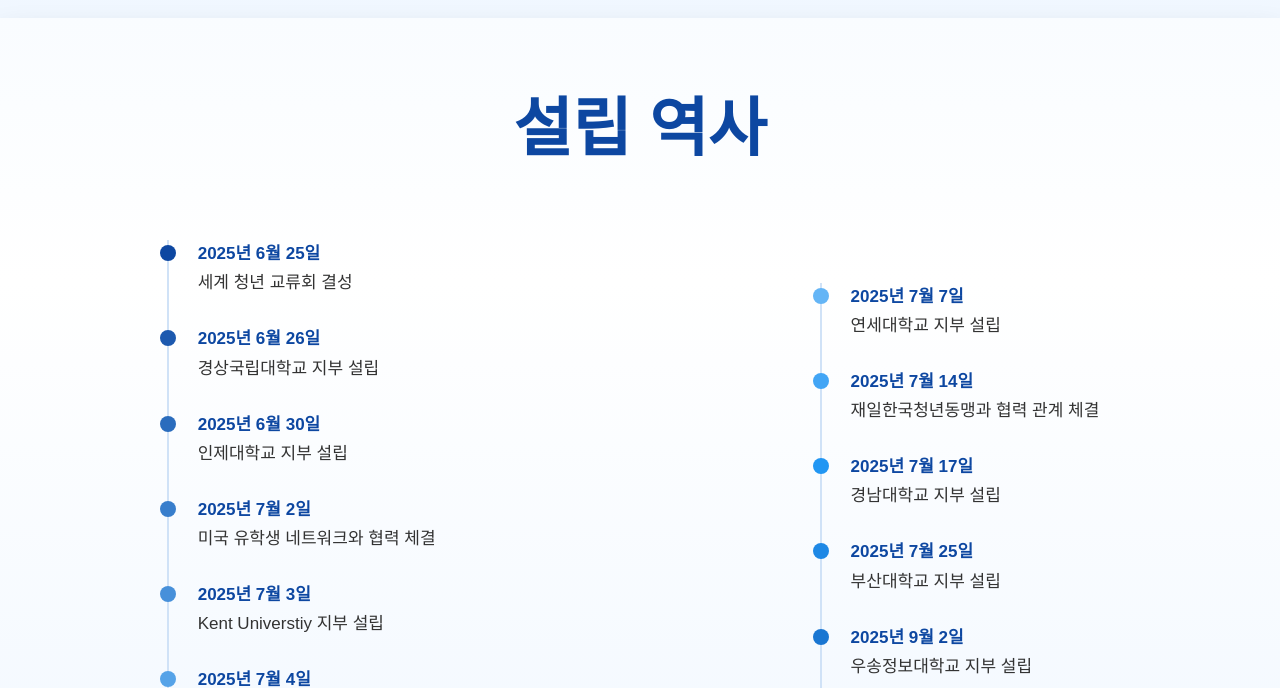
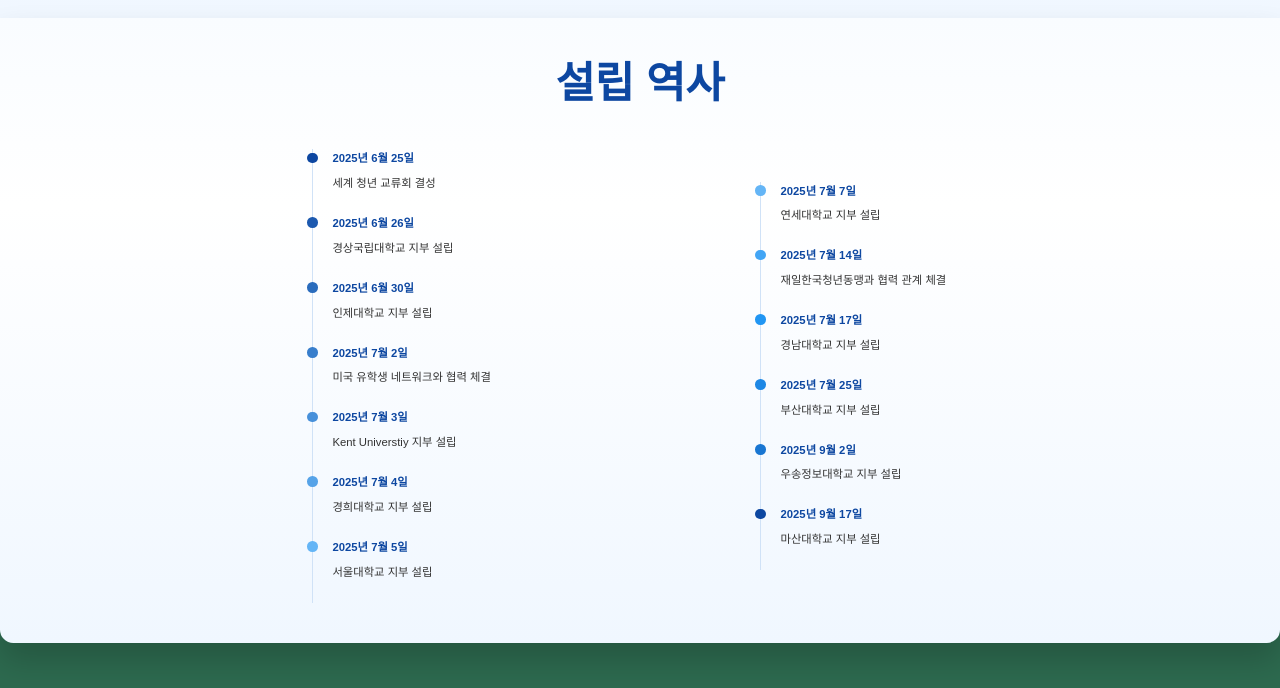
Before and after one commit to wyeaKR/WYEA-frontend, a Vue app: page / in a window 1280 px wide. Shown: the part 1572-2260 px from the top of the page. Built offline with nearby package versions, Linux system fonts and the light colour scheme; what quasar would draw is missing.

Commit message:
qhd test8

```diff
--- a/src/views/HomeView.vue
+++ b/src/views/HomeView.vue
@@ -77,15 +77,10 @@
 const decorHidden = ref(false)
 const footerVisible = ref(false)
 const decorItems = ref<DecorItem[]>(BASE_DECOR)
-const contentScale = ref(1)
 
 const year = new Date().getFullYear()
 const handleJoinClick = () => {
   window.alert('지금은 가입 시즌이 아닙니다.')
-}
-
-const updateContentScale = () => {
-  contentScale.value = Math.min(1.35, Math.max(1, window.innerWidth / 1920))
 }
 
 let section1IO: IntersectionObserver | null = null
@@ -103,8 +98,6 @@
 }
 
 onMounted(async () => {
-  updateContentScale()
-  window.addEventListener('resize', updateContentScale, { passive: true })
   /* ===== 배경데코 토글 IO ===== */
   const rootStyles = getComputedStyle(document.documentElement)
   const headerH = parseFloat(rootStyles.getPropertyValue('--header-h')) || 64
@@ -194,7 +187,6 @@
   section2IO = null
   section3IO = null
   window.removeEventListener('scroll', onScroll)
-  window.removeEventListener('resize', updateContentScale)
 })
 </script>
 
@@ -274,7 +266,7 @@
   </section>
 
   <section class="section3">
-    <div class="section3-inner" :style="{ '--content-scale': contentScale }">
+    <div class="section3-inner">
       <div class="section3-div1">
         <h1>설립 역사</h1>
       </div>
@@ -751,33 +743,35 @@
 }
 
 .section3 {
+  /* Scale actual layout dimensions so the background includes every item. */
+  --history-unit: max(0.65px, 0.0520833333vw);
   background: linear-gradient(180deg, #f9fcff 0%, #ffffff 30%, #f0f7ff 100%);
-  padding: 60px 20px;
+  padding: calc(60 * var(--history-unit)) calc(20 * var(--history-unit));
   text-align: center;
-  border-bottom-left-radius: 20px;   /* 왼쪽 아래만 둥글게 */
-  border-bottom-right-radius: 20px;  /* 오른쪽 아래만 둥글게 */
+  border-bottom-left-radius: calc(20 * var(--history-unit));   /* 왼쪽 아래만 둥글게 */
+  border-bottom-right-radius: calc(20 * var(--history-unit));  /* 오른쪽 아래만 둥글게 */
   box-shadow: 0 18px 32px rgba(0,0,0,.18);
   font-family: 'PretendardFont', sans-serif;
 }
 
 .section3-inner {
-  width: 1200px;
+  width: calc(1200 * var(--history-unit));
+  max-width: 100%;
   margin: 0 auto;
-  transform: scale(var(--content-scale, 1));
-  transform-origin: top center;
 }
 
 .section3-div1 h1 {
-  font-size: clamp(4rem, calc(2.19vw + 1.38rem), 5.32rem);
+  font-size: calc(64.128 * var(--history-unit));
   font-weight: 700;
-  margin-bottom: 60px;
+  line-height: 1.2;
+  margin-bottom: calc(60 * var(--history-unit));
   color: #0d47a1;
 }
 
 .section3-divcontainer {
   display: grid;
-  grid-template-columns: 1fr 1fr;
-  gap: 40px;
+  grid-template-columns: repeat(2, minmax(0, 1fr));
+  gap: calc(40 * var(--history-unit));
   width: 100%;
   max-width: none;
   margin: 0 auto;
@@ -787,7 +781,7 @@
 .section3-div2 {
   display: flex;
   align-items: center; /* 세로 중앙 */
-  padding-right: clamp(16px, 6vw, 200px); /* 오른쪽 여백 */
+  padding-right: calc(115.2 * var(--history-unit)); /* 오른쪽 여백 */
 }
 
 .section3-div2 ul li {
@@ -799,8 +793,8 @@
     transform .6s ease,
     filter .6s ease;
   transition-delay: var(--d, 0ms);
-  margin-bottom: clamp(30px, calc(1.04vw + 10px), 40px);
-  padding-left: clamp(50px, calc(1.67vw + 18px), 66px);
+  margin-bottom: calc(30 * var(--history-unit));
+  padding-left: calc(50.064 * var(--history-unit));
   position: relative;
 }
 
@@ -818,8 +812,8 @@
     transform .6s ease,
     filter .6s ease;
   transition-delay: calc(var(--d, 0ms) + 800ms);  /* 늦게 작동 */
-  margin-bottom: clamp(30px, calc(1.04vw + 10px), 40px);
-  padding-left: clamp(50px, calc(1.67vw + 18px), 66px);
+  margin-bottom: calc(30 * var(--history-unit));
+  padding-left: calc(50.064 * var(--history-unit));
   position: relative;
 }
 
@@ -827,7 +821,7 @@
   list-style: none;
   margin: 0 auto;
   padding: 0;
-  max-width: 600px;
+  max-width: calc(600 * var(--history-unit));
   text-align: left;
   position: relative;
 }
@@ -835,10 +829,10 @@
 .section3 ul::before {
   content: '';
   position: absolute;
-  left: 19px;
+  left: calc(19 * var(--history-unit));
   top: 0;
   bottom: 0;
-  width: 2px;
+  width: calc(2 * var(--history-unit));
   background: #d0e2f7;
 }
 
@@ -852,10 +846,10 @@
 .section3 ul li::before {
   content: '';
   position: absolute;
-  left: 12px;
-  top: 5px;
-  width: 16px;
-  height: 16px;
+  left: calc(12 * var(--history-unit));
+  top: calc(5 * var(--history-unit));
+  width: calc(16 * var(--history-unit));
+  height: calc(16 * var(--history-unit));
   background: #0d47a1;
   border-radius: 50%;
 }
@@ -881,7 +875,7 @@
   display: block;
   font-weight: 600;
   color: #0d47a1;
-  margin-bottom: 4px;
+  margin-bottom: calc(4 * var(--history-unit));
 }
 
 .section3 ul .event {
@@ -891,12 +885,16 @@
 
 .section3 ul span {
   text-align: left;
-  font-size: clamp(17px, calc(1.35vw - 9px), 30px);
+  font-size: calc(17 * var(--history-unit));
   font-weight: 500;
 }
 
 /* ===== 모바일 (1024px 이하) ===== */
 @media (max-width: 1024px) {
+  .section3 {
+    --history-unit: 1px;
+  }
+
   .section3-inner {
     width: calc(100% - 32px);
     transform: none;
```
